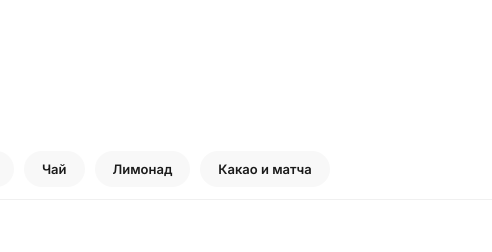
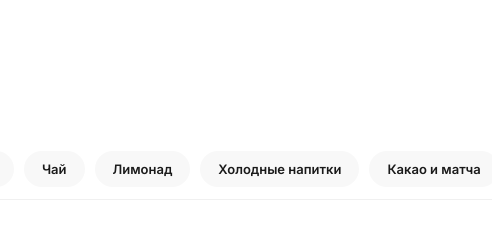
Before and after one commit to coffee162/takeaway, a plain HTML site: page index.html in a window 1280 px wide. Shown: the top 252 px of the page, 788-1280 px from the left. Drawn offline with Linux system fonts and the light colour scheme.

Commit message:
Update index.html

```diff
--- a/index.html
+++ b/index.html
@@ -158,6 +158,7 @@
 	<a href="#authortea" class="nav-link">Авторский чай</a>
         <a href="#tea" class="nav-link">Чай</a>
         <a href="#lemonade" class="nav-link">Лимонад</a>
+		<a href="#cold" class="nav-link">Холодные напитки</a>
         <a href="#matcha" class="nav-link">Какао и матча</a>
     </div>
 </div>
```
